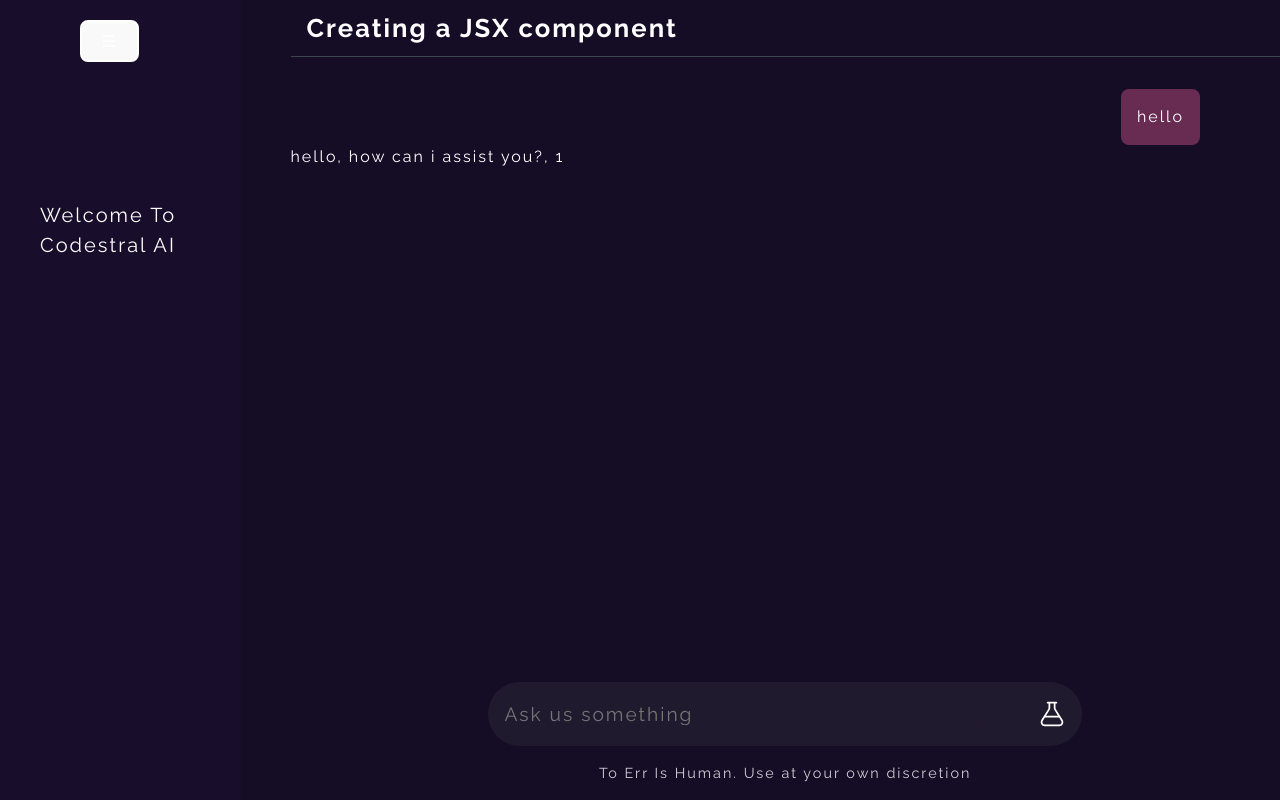
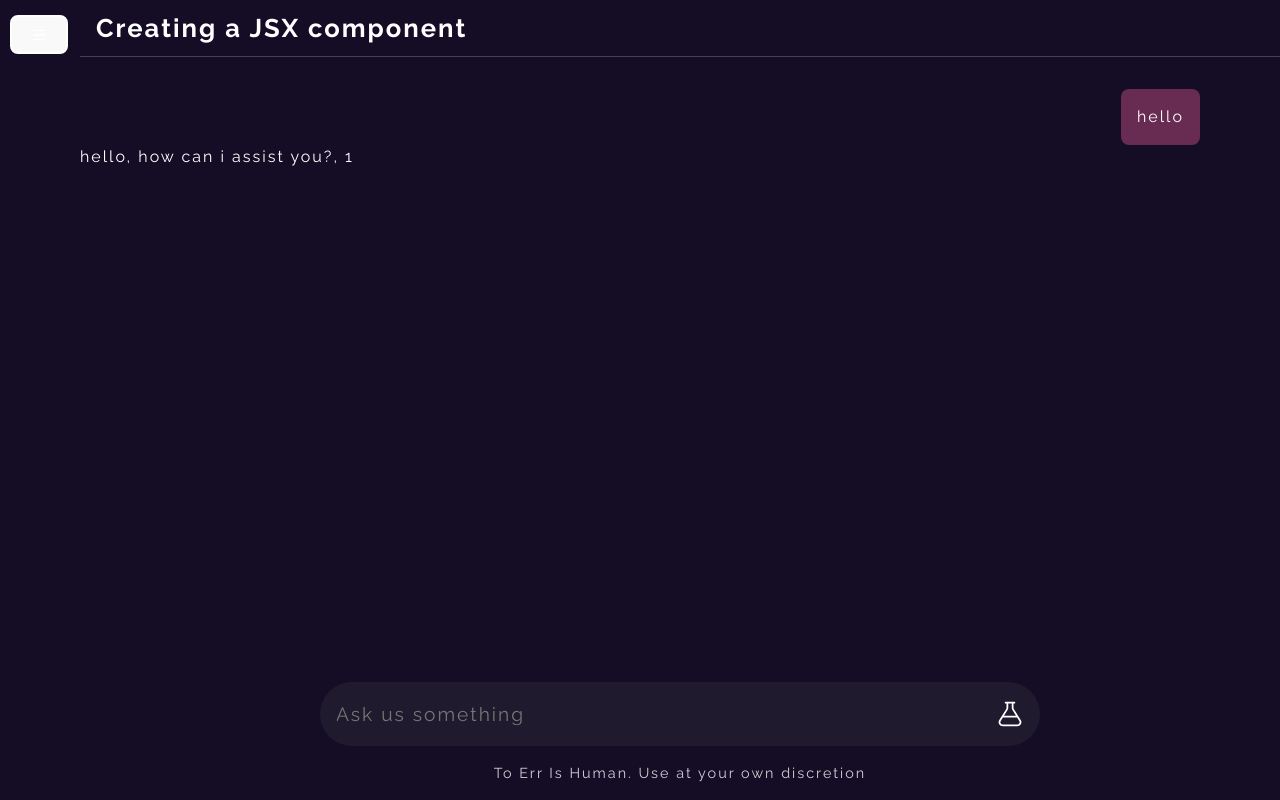
Before and after one commit to ishanbhardwaj00/ConverseAI, a React (Vite) app: page / in a window 1280 px wide. Built offline with nearby package versions, Linux system fonts and the light colour scheme.

Commit message:
Sidebar updated and transition added

```diff
--- a/src/containers/ChatScreen/ChatScreen.css
+++ b/src/containers/ChatScreen/ChatScreen.css
@@ -1,5 +1,5 @@
 .main-chat-screen {
-  padding-left: 50px;
+  padding-left: 80px;
   background: #150c26;
   display: flex;
   flex-direction: column;
@@ -7,3 +7,7 @@
   width: 100%;
   max-height: 100vh;
 }
+
+.main-chat-screen.small {
+  margin-left: 0;
+}
--- a/src/containers/ChatScreen/ChatScreen.tsx
+++ b/src/containers/ChatScreen/ChatScreen.tsx
@@ -1,15 +1,24 @@
+import React from 'react';
 import ChatHeading from "../../components/ChatHeading/ChatHeading";
 import Disclaimer from "../../components/Disclaimer/Disclaimer";
 import Searchbar from "../../components/Searchbar/Searchbar";
 import Chat from "../Chat/Chat";
 import './ChatScreen.css'
-const ChatScreen = () => {
-  return <div className="main-chat-screen">
-    <ChatHeading />
-    <Chat />
-    <Searchbar />
-    <Disclaimer />
-    </div>;
+
+interface ChatScreenProps{
+  isSidebarOpen: boolean;
+}
+
+const ChatScreen: React.FC<ChatScreenProps> = ({ isSidebarOpen }) => {
+
+  return(
+    <div className={`main-chat-screen ${isSidebarOpen ? 'small' : ''}`}>
+      <ChatHeading />
+      <Chat />
+      <Searchbar />
+      <Disclaimer />
+    </div>
+  );
 };
 
 export default ChatScreen;
--- a/src/containers/Main/Main.css
+++ b/src/containers/Main/Main.css
@@ -1,8 +1,10 @@
 .main {
   height: 100vh;
   width: 100vw;
-  background-color: #180d2b;
+  background-color: #0d0122;
   display: flex;
   flex-direction: row;
   max-height: 100vh;
+  overflow: hidden;
+  transition: all 0.3s ease-in-out;
 }
--- a/src/containers/Main/Main.tsx
+++ b/src/containers/Main/Main.tsx
@@ -1,12 +1,19 @@
+import { useState } from 'react';
 import "./Main.css";
 import Sidebar from "../Sidebar/Sidebar";
 import ChatScreen from "../ChatScreen/ChatScreen";
 
 const Main = () => {
+  const [isSidebarOpen, setIsSidebarOpen] = useState(false);
+
+  const toggleSidebar = () => {
+    setIsSidebarOpen(!isSidebarOpen);
+  };
+
   return (
     <div className="main">
-      <Sidebar />
-      <ChatScreen />
+      <Sidebar isSidebarOpen={isSidebarOpen} toggleSidebar={toggleSidebar} />
+      <ChatScreen isSidebarOpen={isSidebarOpen} />
     </div>
   );
 };
--- a/src/containers/Sidebar/Sidebar.css
+++ b/src/containers/Sidebar/Sidebar.css
@@ -1,38 +1,34 @@
 .toggle-button {
     position: fixed;
-    top: 20px;
-    left: 80px;
+    top: 15px;
+    left: 10px;
     z-index: 1000;
     border-color: white;
     border-width: 2px;
+    display: flex;
 }
 
 .sidebar {
     display: flex;
-    flex-direction: row;
+    flex-direction: column;
     position: fixed;
-    width: 250px;
+    left: 0;
+    top: 0;
+    width: 300px;
     height: 100%;
     background-color: #0d0122;
     color: white;
-    transition: transform 0.3s ease;
-    transform: translateX(-100%);
 }
 
 .sidebar.open {
+    position: relative;
     padding-top: 90px;
     transform: translateX(0);
+    transition: all 0.3s ease-in-out;
 }
 
 .sidebar.closed {
+    transform: translateX(-100%);
     padding-top: 90px;
+    transition: all 0.3s ease-in-out;
 }
-
-.welcome{
-    position: relative;
-    margin-top: 200px;
-    margin-left: 40px;
-    margin-right: -20px;
-    font-size: 20px;
-    align-content: justify;
-}
--- a/src/containers/Sidebar/Sidebar.tsx
+++ b/src/containers/Sidebar/Sidebar.tsx
@@ -1,23 +1,20 @@
-import React, { useState } from "react";
+import React from 'react';
+import { RiMenuFill } from "react-icons/ri";
+import { MdOutlineClose } from "react-icons/md";
 import './Sidebar.css'
 
-const Sidebar: React.FC = () => {
-  const [isSidebarOpen, setIsSidebarOpen] = useState<boolean>(false);
+interface SidebarProps {
+    isSidebarOpen: boolean;
+    toggleSidebar: () => void;
+  }
 
-  const toggleSidebar = () => {
-    setIsSidebarOpen(!isSidebarOpen);
-  };
+const Sidebar: React.FC<SidebarProps> = ({ isSidebarOpen, toggleSidebar }) => {
 
   return (
     <div>
-      <div className="welcome">
-        <p>Welcome To Codestral AI</p>
-      </div>
-      <div>
         <button onClick={toggleSidebar} className="toggle-button">
-          {isSidebarOpen ? '❌' : '☰'}
+          {isSidebarOpen ? <MdOutlineClose /> : <RiMenuFill />}
         </button>
-      </div>
       <div className={`sidebar ${isSidebarOpen ? 'open' : 'closed'}`}>
         <p>This is the sidebar content</p>
       </div>
```
Also changed, not shown: src/App.css (+7 -1 lines), 1 other file (tests, documents, lock files or other folders).
